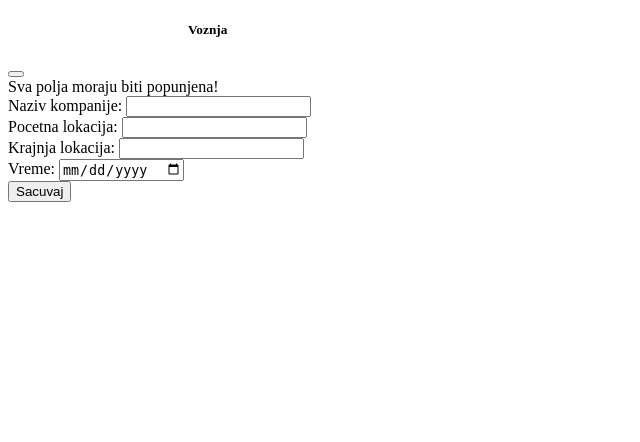
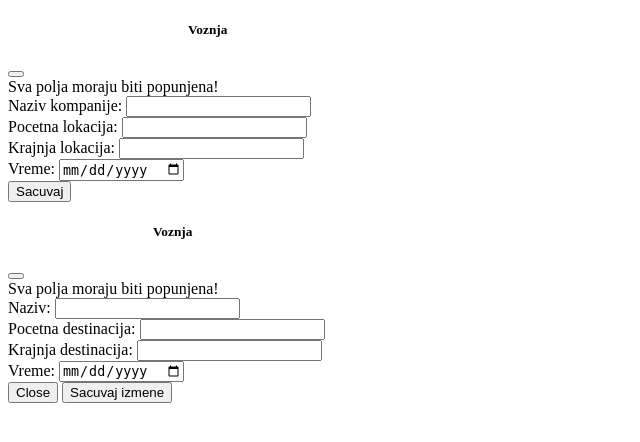
Before and after one commit to lsimovic1/domaci, a PHP site: page /voznja/index.php in a window 1280 px wide. Shown: the part 53-495 px from the top of the page, without its empty margins (0-640 px from the left). Run offline with PHP 8.4, Linux system fonts and the light colour scheme; data that the repository does not hold is empty.

Commit message:
Brisanje voznje

```diff
--- a/voznja/crud/prikaz.php
+++ b/voznja/crud/prikaz.php
@@ -19,7 +19,7 @@
     <tbody>
         <?php
 
-        $query = "select * from kompanija";
+        $query = "select * from voznja";
         $data = $db->connection->query($query);
 
         while ($row = $data->fetch_object()) :
--- a/voznja/index.php
+++ b/voznja/index.php
@@ -69,7 +69,48 @@
         </div>
 
 
+        <div class="modal" tabindex="-1" id="izmenaVoznje">
+            <div class="modal-dialog">
+                <div class="modal-content">
+                    <div class="modal-header">
+                        <h5 class="modal-title" style="margin-left: 145px;">Voznja</h5>
+                        <button type="button" class="btn-close" data-bs-dismiss="modal" aria-label="Close"></button>
+                    </div>
+                    <div class="modal-body">
 
+                        <div class="alert alert-danger collapse text-center" role="alert" id="upd_praznaPolja">
+                            Sva polja moraju biti popunjena!
+                        </div>
+
+                        <div class="alert alert-success collapse text-center" role="alert" id="upd_uspesnoSacuvan">
+                        </div>
+
+                        <input type="hidden" id="voznja_id">
+
+                        <div class="mb-2">
+                            <label for="upd_naziv" class="form-label">Naziv: </label>
+                            <input type="text" class="form-control" id="upd_naziv">
+                        </div>
+                        <div class="mb-2">
+                            <label for="upd_pocetna" class="form-label">Pocetna destinacija: </label>
+                            <input type="text" class="form-control" id="upd_pocetna">
+                        </div>
+                        <div class="mb-2">
+                            <label for="upd_krjanja" class="form-label">Krajnja destinacija: </label>
+                            <input type="text" class="form-control" id="upd_krajnja">
+                        </div>
+                        <div class="mb-2">
+                            <label for="upd_vreme" class="form-label">Vreme: </label>
+                            <input type="date" class="form-control" id="upd_vreme">
+                        </div>
+                    </div>
+                    <div class="modal-footer">
+                        <button type="button" class="btn btn-secondary" data-bs-dismiss="modal">Close</button>
+                        <button type="button" class="btn btn-primary" id="btn_update">Sacuvaj izmene</button>
+                    </div>
+                </div>
+            </div>
+        </div>
 
 
 
--- a/voznja/voznja.js
+++ b/voznja/voznja.js
@@ -1,6 +1,8 @@
 $(document).ready(function () {
     prikaziVoznje();
     dodajVoznju();
+    obrisiVoznju();
+
 });
 
 function prikaziVoznje() {
@@ -53,4 +55,24 @@
                 });
         }
     })
+
 }
+
+function obrisiVoznju() {
+
+    $(document).on('click', '#btn_delete', function () {
+
+        var id = $(this).attr('value');
+
+        $.ajax({
+            url: 'crud/delete.php',
+            method: 'post',
+            data: { id: id },
+
+            success: function (data) {
+                $('#uspesnoObrisan').fadeIn().html(data).delay(1800).fadeOut('slow');
+                prikaziVoznje();
+            }
+        })
+    })
+}
```
Also changed, not shown: voznja/crud/delete.php (added, +15 -0 lines), voznja/crud/update.php (added).
